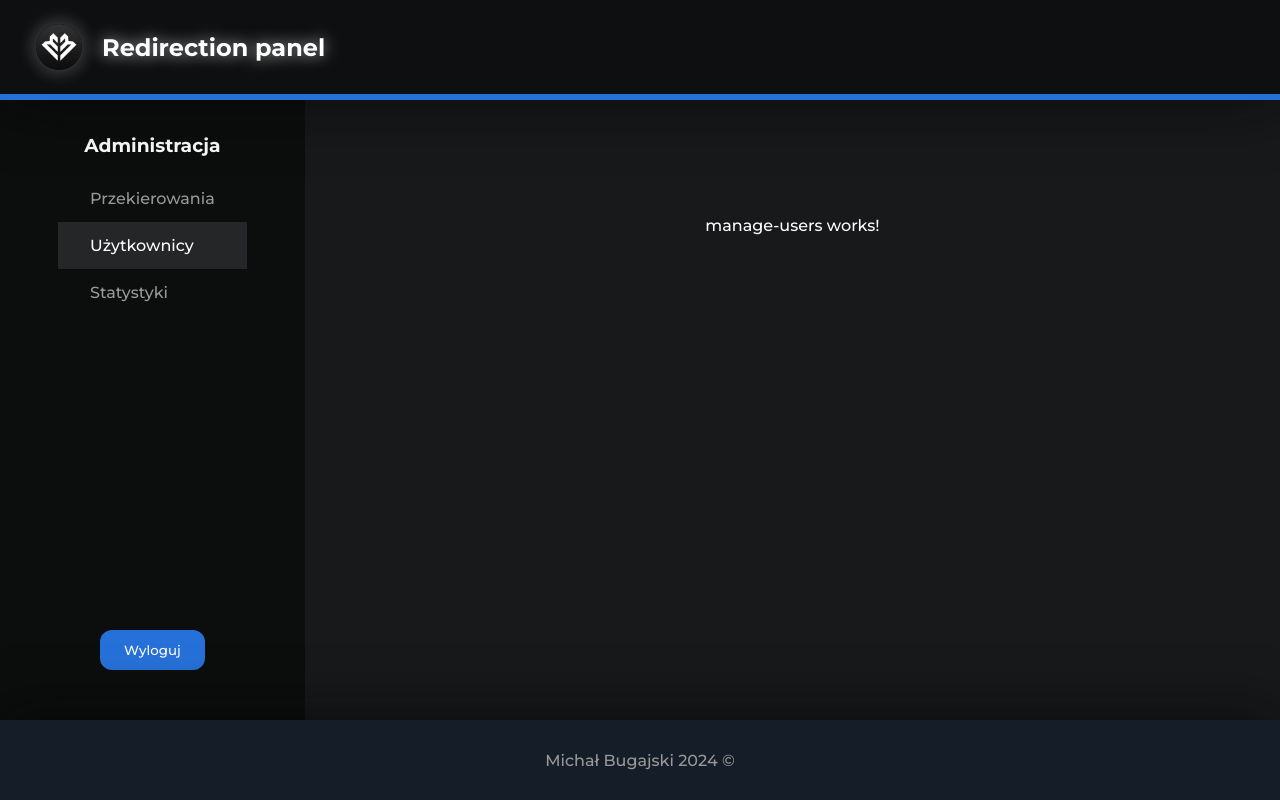
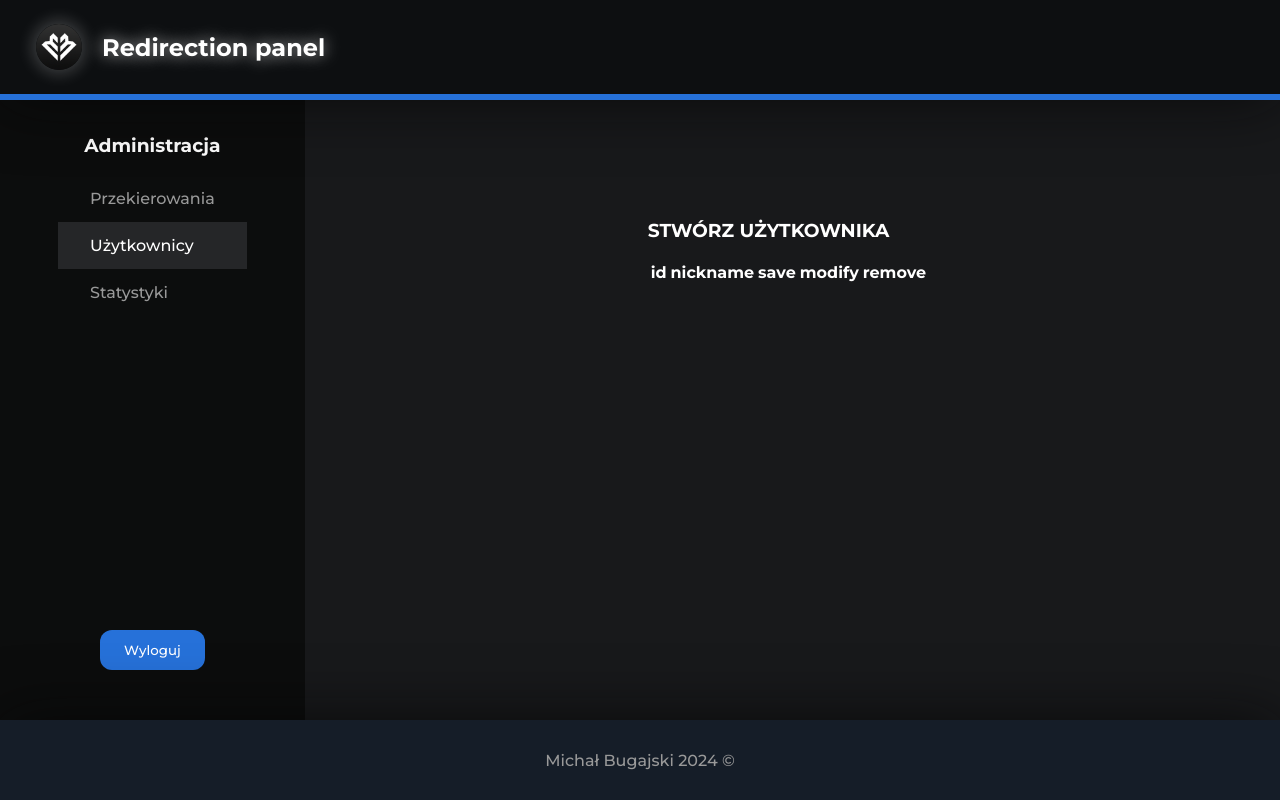
Before and after one commit to Mathsqrt2/RedirectionPanel, an Angular app in the folder frontend/: page /admin/users in a window 1280 px wide. Built offline with nearby package versions, Linux system fonts and the light colour scheme.

Commit message:
users managemtn layout

```diff
--- a/frontend/src/app/admin/manage-users/manage-users.component.html
+++ b/frontend/src/app/admin/manage-users/manage-users.component.html
@@ -1 +1,32 @@
-<p>manage-users works!</p>
+<div class="users-management-field">
+
+    <div class="create-user-field">
+        <form class="form-field">
+            <h3>STWÓRZ UŻYTKOWNIKA</h3>
+            <div class="inputs-field"></div>
+        </form>
+    </div>
+
+    <div class="users-table">
+        <table>
+            <tr>
+                <th>id</th>
+                <th>nickname</th>
+                <th>save</th>
+                <th>modify</th>
+                <th>remove</th>
+                <th colspan="2"></th>
+            </tr>
+            <tr>
+                <td></td>
+                <td></td>
+                <td></td>
+                <td></td>
+                <td></td>
+                <td></td>
+                <td></td>
+            </tr>
+        </table>
+    </div>
+
+</div>
```
